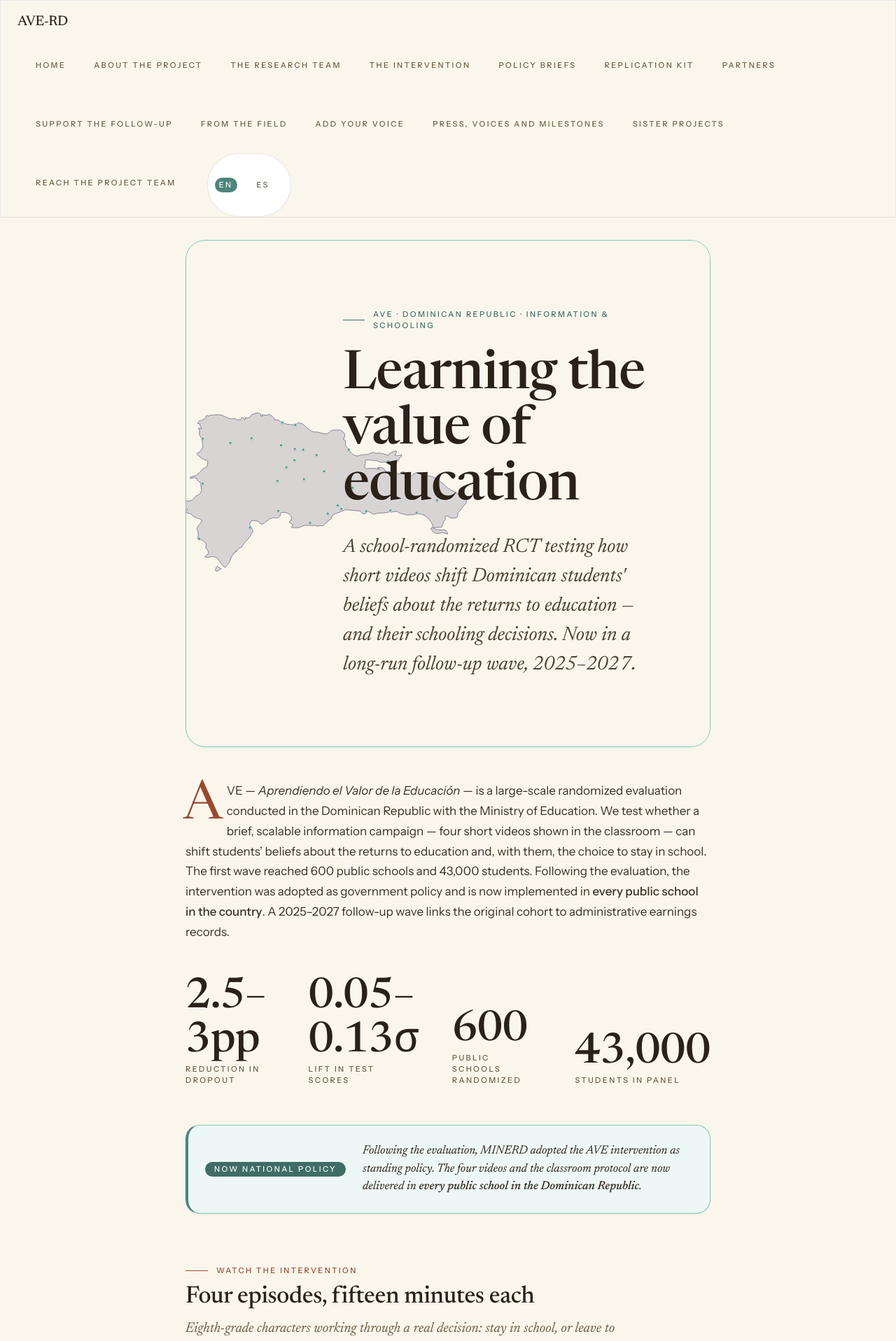
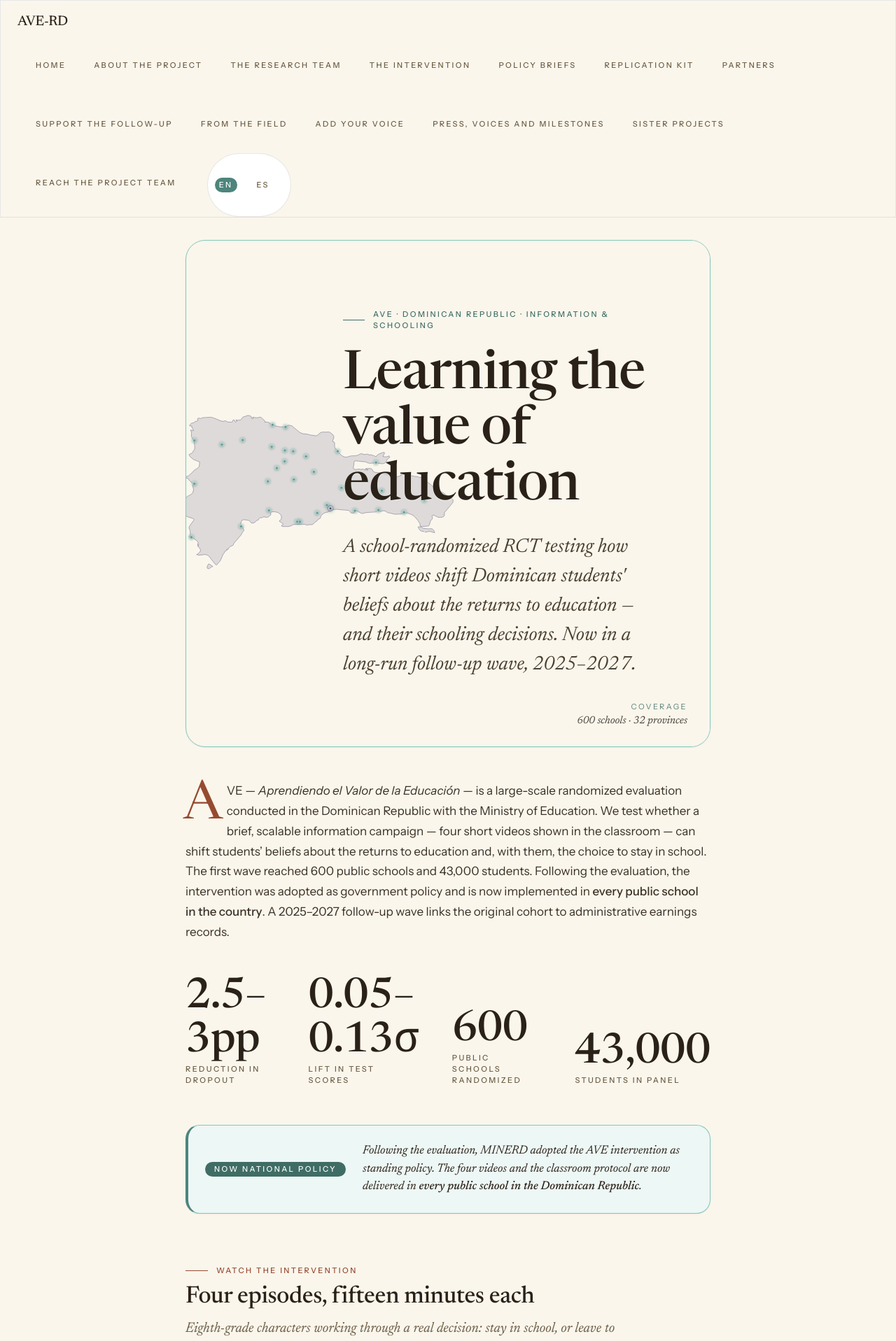
Before and after one commit to ave-rd/ave-rd.github.io, a Jekyll site: the page built from index.md, in a window 1280 px wide. Shown: the top 1917 px of the page at 70% size. Built offline with Jekyll 4.4.1, drawn with Linux system fonts in a browser that asks for light colours.

Commit message:
Sex up the DR map: watercolor edges, halos, capital marker, caption
SVG (_includes/dr-map.svg)
- Bigger viewBox (1400 × 820) for breathing room
- Two SVG <filter>s in <defs>:
  - #watercolor: feTurbulence + feDisplacementMap, applied to the
    country path so the coastline reads as hand-painted, not vector
  - #pin-halo: feGaussianBlur, used by every pin's halo circle
- 30 city pins, each wrapped in a <g class="map-pin-group"> with a
  --pin-delay style for staggered reveal
- New capital marker for Santo Domingo: concentric halo + cobalt
  ring + cobalt+white dot, two-step fade in
- All names preserved as <title> inside their groups for hover tips

CSS (_sass/_hero.scss)
- Map fills more of the hero (92% wide, slight negative left offset)
- Watercolor wash sits at fill-opacity 0.14 with a 1.4-stroke cobalt
  outline at 0.85 opacity — visible without competing with text
- Pin halos: turquoise-500 at 35% alpha, blurred via the SVG filter
- Pin core: turquoise-500 fill, white stroke, drop-shadow
- Capital marker: cobalt rings + cobalt dot, larger radii, animated
- @keyframes pin-fade-in (translateY + opacity), driven by per-pin
  --pin-delay; gated on prefers-reduced-motion: reduce
- Right-side parchment fade tightened (transparent → 0.96 over a
  shorter band) so the title sits in cleaner cream

Layout (_layouts/page.html)
- Adds a .map-caption block in the hero when hero-style: map:
  "COVERAGE / 600 schools · 32 provinces" pinned bottom-right.
  Hidden below 768 px so it doesn't crowd the mobile hero.

```diff
--- a/_layouts/page.html
+++ b/_layouts/page.html
@@ -18,6 +18,10 @@ layout: default
                 <div class="map-figure" aria-hidden="true">
                     {% include dr-map.svg %}
                 </div>
+                <div class="map-caption" aria-hidden="true">
+                    Coverage
+                    <strong>600 schools &middot; 32 provinces</strong>
+                </div>
                 {% endif %}
 
                 <div class="hero__inner">
--- a/_sass/_hero.scss
+++ b/_sass/_hero.scss
@@ -69,19 +69,35 @@
   .map-figure svg {
     position: absolute;
     top: 50%;
-    left: -4%;
-    width: 85%;
+    left: -6%;
+    width: 92%;
     height: auto;
     transform: translateY(-50%);
   }
-  // Iznik styling for the inline SVG primitives
+
+  // ----- Country shape -----
+  // A soft turquoise watercolor wash sits under a clean cobalt
+  // outline. The watercolor filter is applied to the shape on the
+  // SVG (filter="url(#watercolor)") which gives organic edges.
   .map-country {
     fill: var(--accent-cobalt);
-    fill-opacity: 0.18;
+    fill-opacity: 0.14;
     stroke: var(--accent-cobalt);
-    stroke-width: 1.6;
-    stroke-opacity: 0.95;
+    stroke-width: 1.4;
+    stroke-opacity: 0.85;
     stroke-linejoin: round;
+  }
+
+  // ----- Standard pins -----
+  .map-pin-group {
+    opacity: 0;
+    animation: pin-fade-in 600ms var(--ease-out) forwards;
+    animation-delay: var(--pin-delay, 0ms);
+  }
+  .map-pin-halo {
+    fill: var(--turquoise-500);
+    fill-opacity: 0.35;
+    filter: url(#pin-halo);
   }
   .map-pin {
     fill: var(--turquoise-500);
@@ -92,6 +108,74 @@
                 fill var(--duration-fast) var(--ease-out);
   }
 
+  // ----- Capital marker -----
+  // Larger, two concentric rings — Santo Domingo as the project HQ.
+  .map-pin-capital {
+    opacity: 0;
+    animation: pin-fade-in 800ms var(--ease-out) forwards;
+    animation-delay: var(--pin-delay, 0ms);
+  }
+  .map-pin-capital-halo {
+    fill: var(--turquoise-500);
+    fill-opacity: 0.18;
+    filter: url(#pin-halo);
+  }
+  .map-pin-capital-ring {
+    fill: none;
+    stroke: var(--accent-cobalt);
+    stroke-width: 2;
+    stroke-opacity: 0.7;
+  }
+  .map-pin-capital-dot {
+    fill: var(--accent-cobalt);
+    stroke: #fff;
+    stroke-width: 2;
+    filter: drop-shadow(0 1px 3px rgba(0, 0, 0, 0.3));
+  }
+
+  @keyframes pin-fade-in {
+    from { opacity: 0; transform: translateY(4px); }
+    to   { opacity: 1; transform: translateY(0); }
+  }
+  @media (prefers-reduced-motion: reduce) {
+    .map-pin-group,
+    .map-pin-capital {
+      opacity: 1 !important;
+      animation: none !important;
+    }
+  }
+
+  // ----- Caption pinned to the bottom-right of the hero -----
+  .map-caption {
+    position: absolute;
+    right: $space-7;
+    bottom: $space-6;
+    z-index: 2;
+    font-family: $font-sans;
+    font-size: $text-xs;
+    text-transform: uppercase;
+    letter-spacing: $track-eyebrow;
+    color: var(--turquoise-700);
+    text-align: right;
+    opacity: 0.85;
+
+    strong {
+      display: block;
+      font-family: $font-serif;
+      font-style: italic;
+      font-weight: $weight-regular;
+      font-size: $text-base;
+      letter-spacing: $track-tight;
+      text-transform: none;
+      color: var(--ink-900);
+      margin-top: 2px;
+    }
+  }
+  @media (max-width: $bp-sm) {
+    .map-caption { display: none; }
+  }
+
+  // ----- Right-side parchment fade -----
   &::before {
     opacity: 1;
     background:
```
Also changed, not shown: _includes/dr-map.svg.
